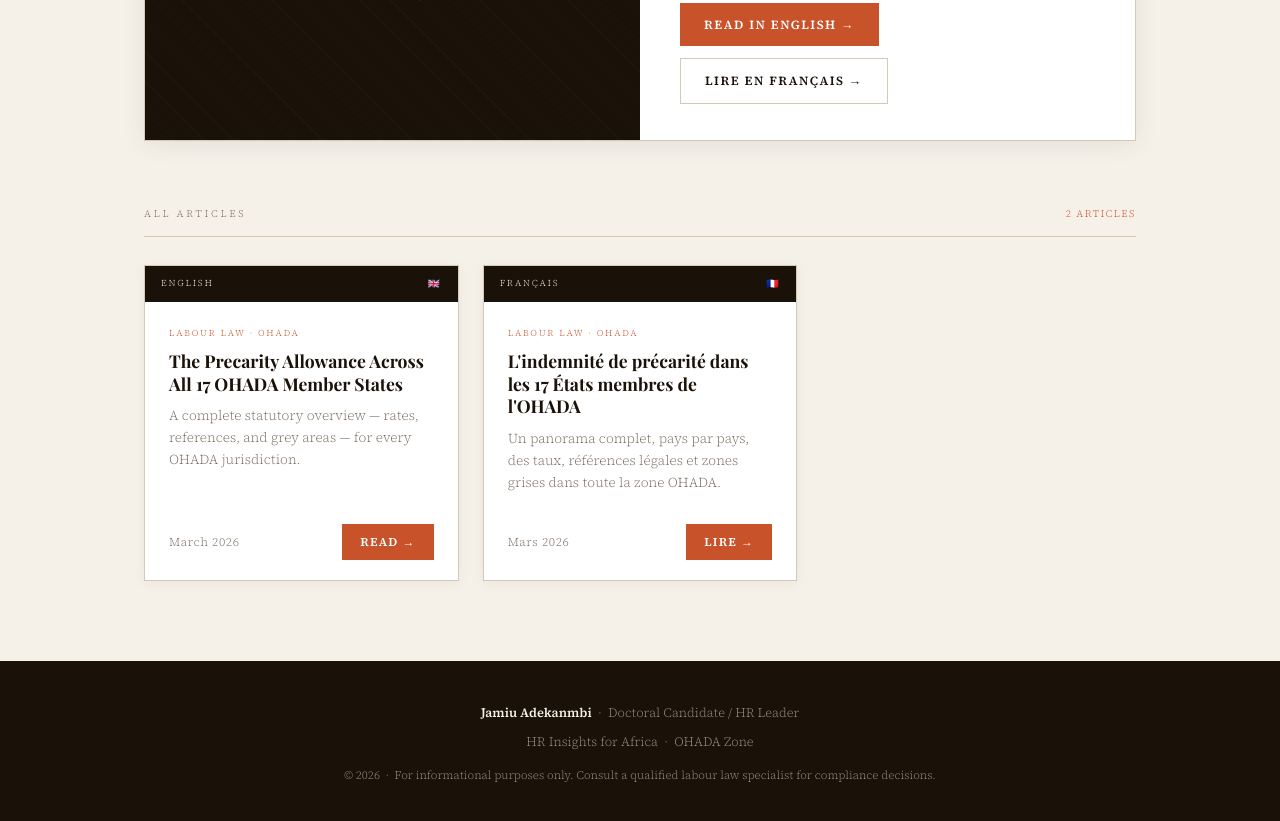
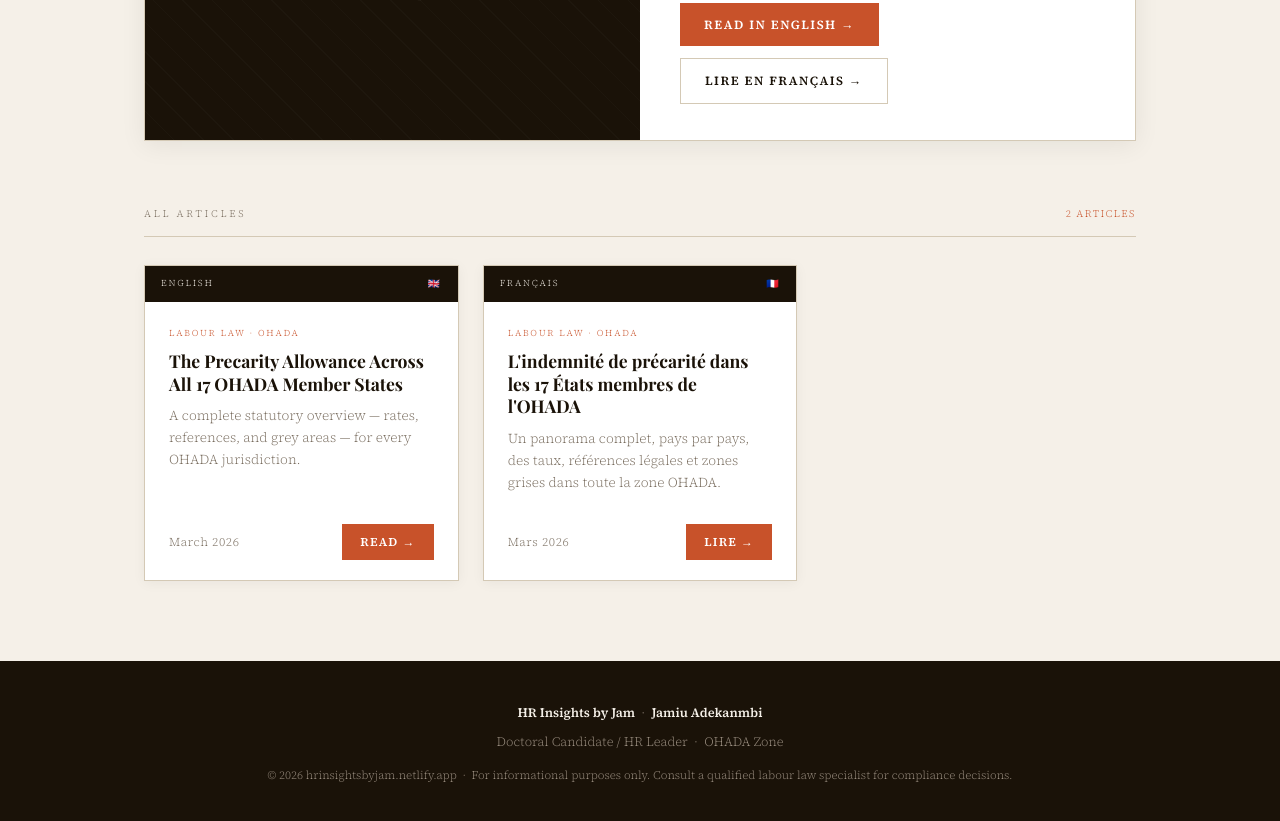
Before and after one commit to deniyi/hrinsightsbyJam, a plain HTML site: page articles-site/index.html in a window 1280 px wide. Shown: the part 789-1610 px from the top of the page. Drawn offline with nearby package versions, Linux system fonts and the light colour scheme; a web font is replaced by a local one.

Commit message:
Add files via upload

```diff
--- a/articles-site/index.html
+++ b/articles-site/index.html
@@ -3,8 +3,8 @@
 <head>
 <meta charset="UTF-8">
 <meta name="viewport" content="width=device-width, initial-scale=1.0">
-<title>Jamiu Adekanmbi · HR Insights for Africa</title>
-<meta name="description" content="Practical labour law and HR insights for professionals operating across francophone Africa and the OHADA zone. By Jamiu Adekanmbi, Doctoral Candidate / HR Leader.">
+<title>HR Insights by Jam · Labour Law & HR Leadership for Africa</title>
+<meta name="description" content="HR Insights by Jam — Practical labour law and HR insights for professionals operating across francophone Africa and the OHADA zone. By Jamiu Adekanmbi, Doctoral Candidate / HR Leader.">
 <link href="https://fonts.googleapis.com/css2?family=Playfair+Display:ital,wght@0,700;1,400&family=Source+Serif+4:wght@300;400;600&display=swap" rel="stylesheet">
 <style>
   :root {
@@ -438,7 +438,7 @@
      ═══════════════════════════════════════════════════════ -->
 <header>
   <div class="header-inner">
-    <p class="site-kicker">HR Insights for Africa</p>
+    <p class="site-kicker">HR Insights by Jam</p>
     <h1 class="site-name">Labour Law & HR Leadership<br>across the OHADA Zone</h1>
     <p class="site-tagline">Practical, country-specific insights for HR professionals in francophone Africa.</p>
     <div class="author-pill">
@@ -577,9 +577,9 @@
 </main>
 
 <footer>
-  <p><strong>Jamiu Adekanmbi</strong> &nbsp;·&nbsp; Doctoral Candidate / HR Leader</p>
-  <p style="margin-top:6px;">HR Insights for Africa &nbsp;·&nbsp; OHADA Zone</p>
-  <p style="margin-top:12px; font-size:0.72rem;">© 2026 &nbsp;·&nbsp; For informational purposes only. Consult a qualified labour law specialist for compliance decisions.</p>
+  <p><strong>HR Insights by Jam</strong> &nbsp;·&nbsp; <strong>Jamiu Adekanmbi</strong></p>
+  <p style="margin-top:6px;">Doctoral Candidate / HR Leader &nbsp;·&nbsp; OHADA Zone</p>
+  <p style="margin-top:12px; font-size:0.72rem;">© 2026 hrinsightsbyjam.netlify.app &nbsp;·&nbsp; For informational purposes only. Consult a qualified labour law specialist for compliance decisions.</p>
 </footer>
 
 <script>
```
Also changed, not shown: articles-site/indemnite-precarite-ohada17-fr.html (+1 -1 lines), articles-site/precarity-allowance-ohada17-en.html (+1 -1 lines).
